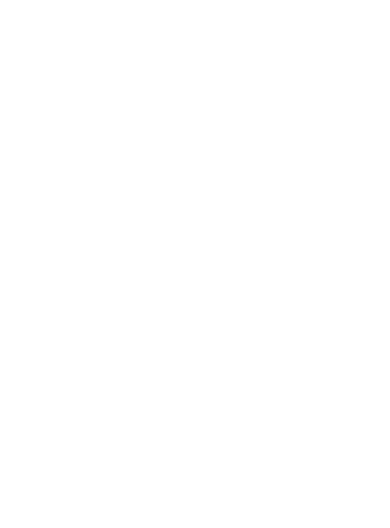
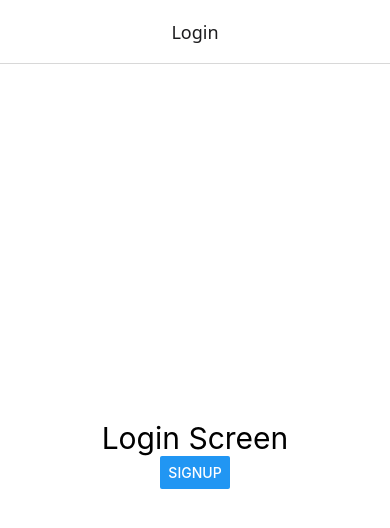
Before and after one commit to choi-day/react-native-simple-chat, a React Native app: screen / in a window 390 px wide. Shown: the top 528 px of the page. Built offline with nearby package versions, Linux system fonts and the light colour scheme.

Commit message:
로그인 네비게이션 등록

```diff
--- a/src/App.js
+++ b/src/App.js
@@ -5,6 +5,7 @@
 import * as Font from 'expo-font';
 import { ThemeProvider } from 'styled-components/native';
 import { theme } from './theme';
+import Navigation from './navigations';
 
 const cacheImages = images => {
 return images.map(image => {
@@ -34,6 +35,7 @@
     <>
     <ThemeProvider theme={theme}>
         <StatusBar barStyle="dark-content" />
+        <Navigation />
     </ThemeProvider>
     </>
 ) : (
```
